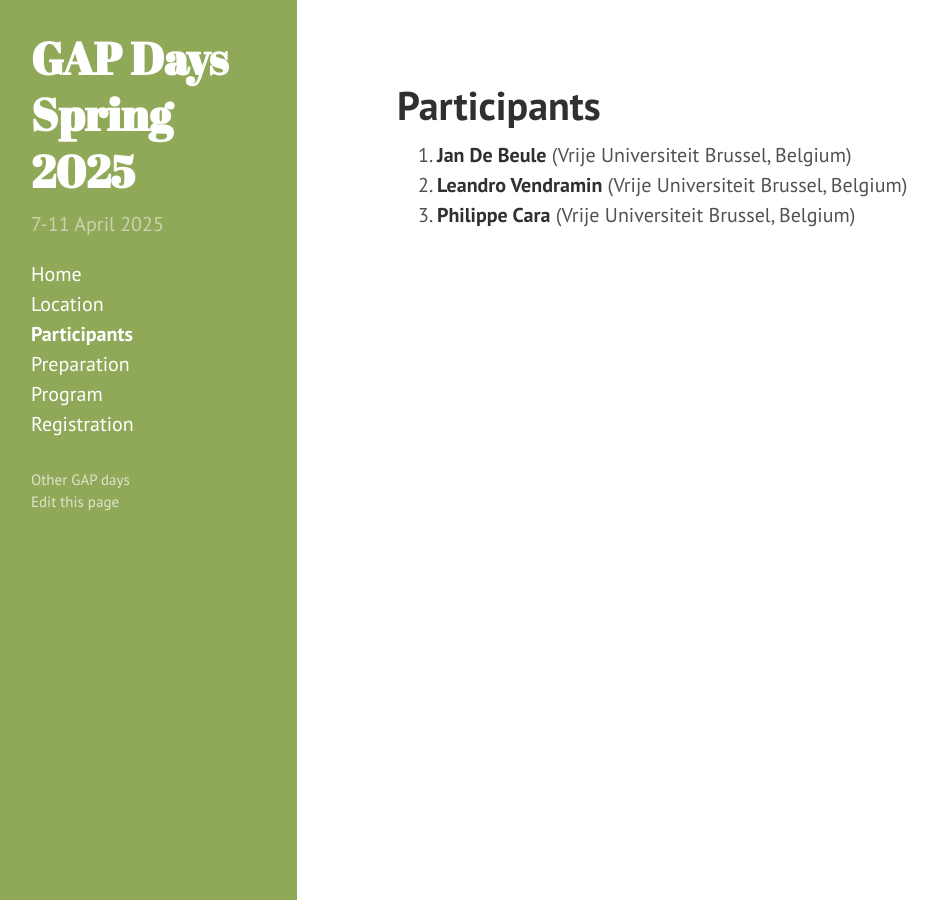
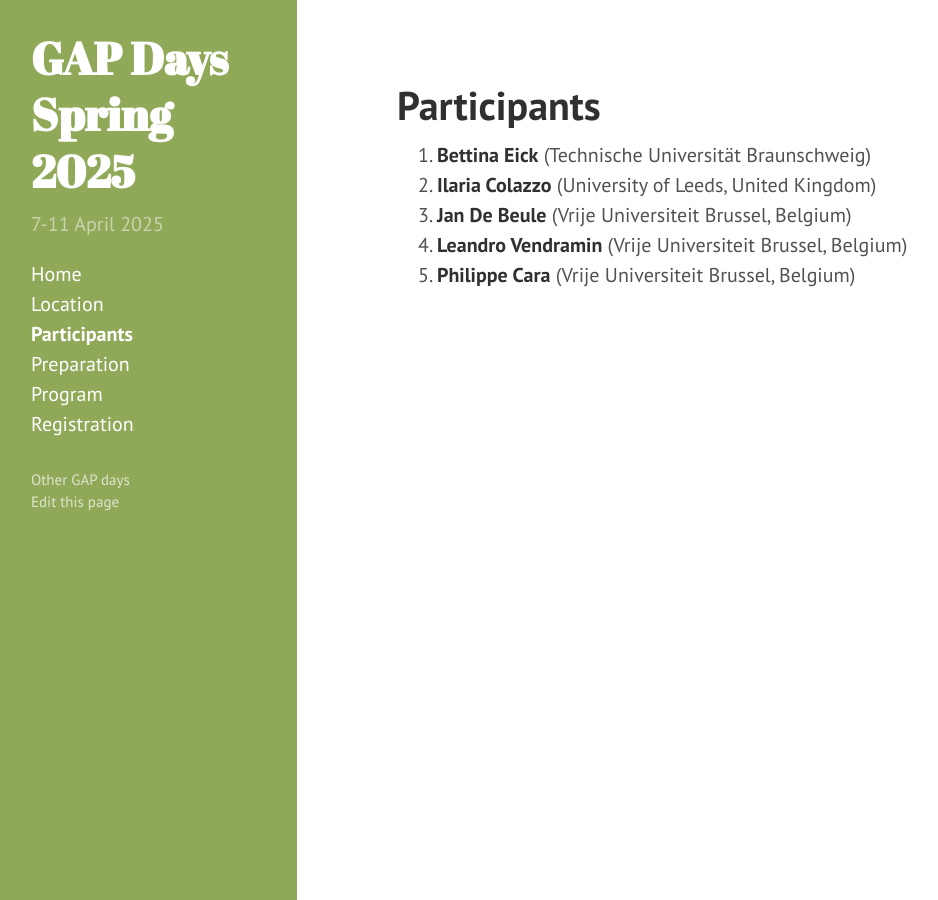
Before and after one commit to gapdays/gapdays2025-spring, a Jekyll site: the page built from participants.md, in a window 1280 px wide. Shown: the whole page, without its empty margins (3-941 px from the left). Built offline with Jekyll 4.4.1, drawn with Linux system fonts in a browser that asks for light colours.

Commit message:
added speakers as well

```diff
--- a/participants.md
+++ b/participants.md
@@ -3,7 +3,9 @@ layout: page
 title: Participants
 participants:
   - {name: Philippe Cara, affiliation: "Vrije Universiteit Brussel, Belgium"}
+  - {name: Ilaria Colazzo, affiliation: "University of Leeds, United Kingdom"}
   - {name: Jan De Beule, affiliation: "Vrije Universiteit Brussel, Belgium"}
+  - {name: Bettina Eick, affiliation: "Technische Universität Braunschweig"}
   - {name: Leandro Vendramin, affiliation: "Vrije Universiteit Brussel, Belgium"}
 
 ---
```
